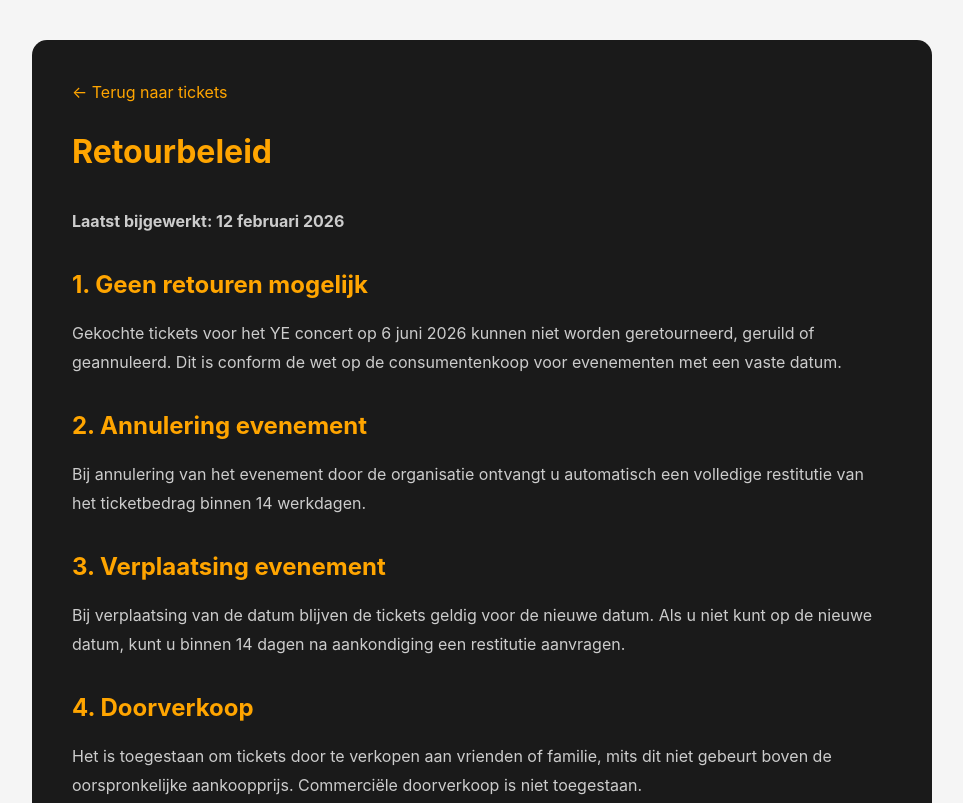
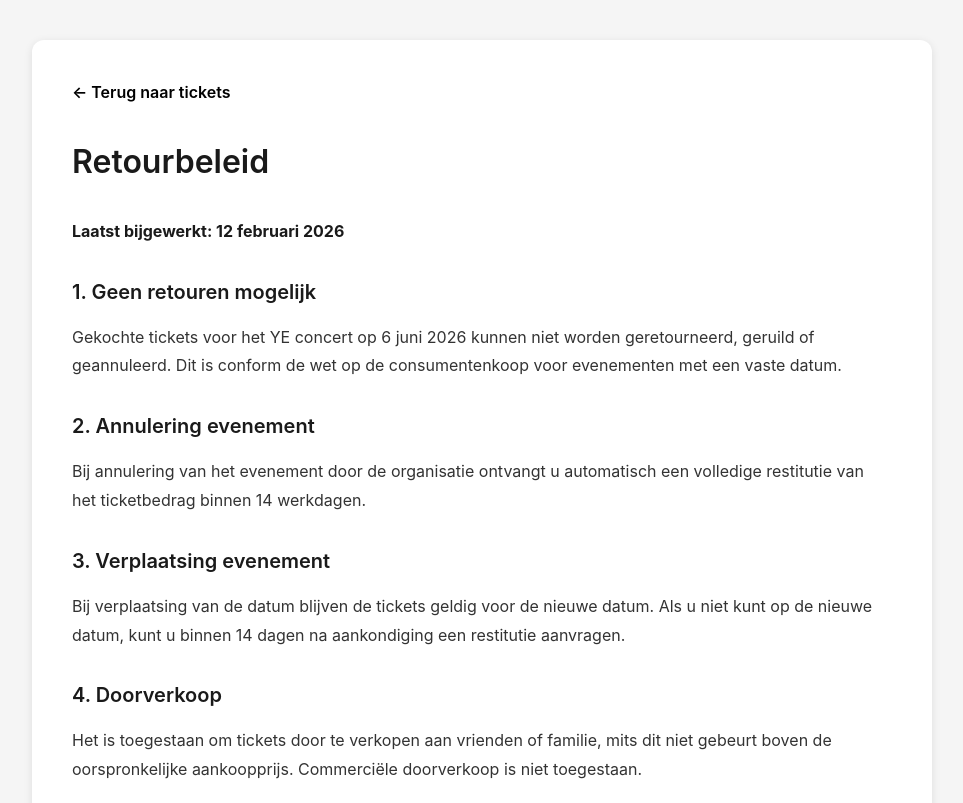
Before and after one commit to jaaajsnd/www.yenetherlands, a website: page src/public/retourbeleid.html in a window 1280 px wide. Shown: the top 803 px of the page, without its empty margins (158-1121 px from the left). Drawn offline with Linux system fonts and the light colour scheme.

Commit message:
Update retourbeleid.html

```diff
--- a/src/public/retourbeleid.html
+++ b/src/public/retourbeleid.html
@@ -6,41 +6,52 @@
     <title>Retourbeleid - YE GelreDome 2026</title>
     <link rel="stylesheet" href="style.css">
     <style>
+        body {
+            background: #f5f5f5;
+        }
         .legal-page {
             max-width: 900px;
             margin: 40px auto;
             padding: 40px;
-            background: #1a1a1a;
-            border-radius: 15px;
+            background: #ffffff;
+            border-radius: 12px;
+            box-shadow: 0 2px 8px rgba(0, 0, 0, 0.1);
         }
         .legal-page h1 {
-            color: #FFA500;
+            color: #1a1a1a;
             margin-bottom: 30px;
+            font-size: 32px;
+            font-weight: 600;
         }
         .legal-page h2 {
-            color: #FFA500;
+            color: #1a1a1a;
             margin-top: 30px;
             margin-bottom: 15px;
-            font-size: 24px;
+            font-size: 20px;
+            font-weight: 600;
         }
         .legal-page p {
             margin-bottom: 15px;
             line-height: 1.8;
-            color: #ccc;
+            color: #333;
+        }
+        .legal-page strong {
+            color: #1a1a1a;
         }
         .back-link {
             display: inline-block;
-            margin-bottom: 20px;
-            color: #FFA500;
+            margin-bottom: 30px;
+            color: #000;
             text-decoration: none;
+            font-weight: 600;
+            transition: color 0.2s;
         }
         .back-link:hover {
-            text-decoration: underline;
+            color: #333;
         }
     </style>
 </head>
 <body>
-    <div class="container">
     <div class="legal-page">
         <a href="/" class="back-link">← Terug naar tickets</a>
 
@@ -69,7 +80,6 @@
         <h2>7. Vragen</h2>
         <p>Voor vragen over het retourbeleid kunt u contact opnemen via de contactpagina.</p>
     </div>
-    </div>
 
     <footer>
         <div class="footer-links">
```
Lines whose indentation alone changed are shown as unchanged.
